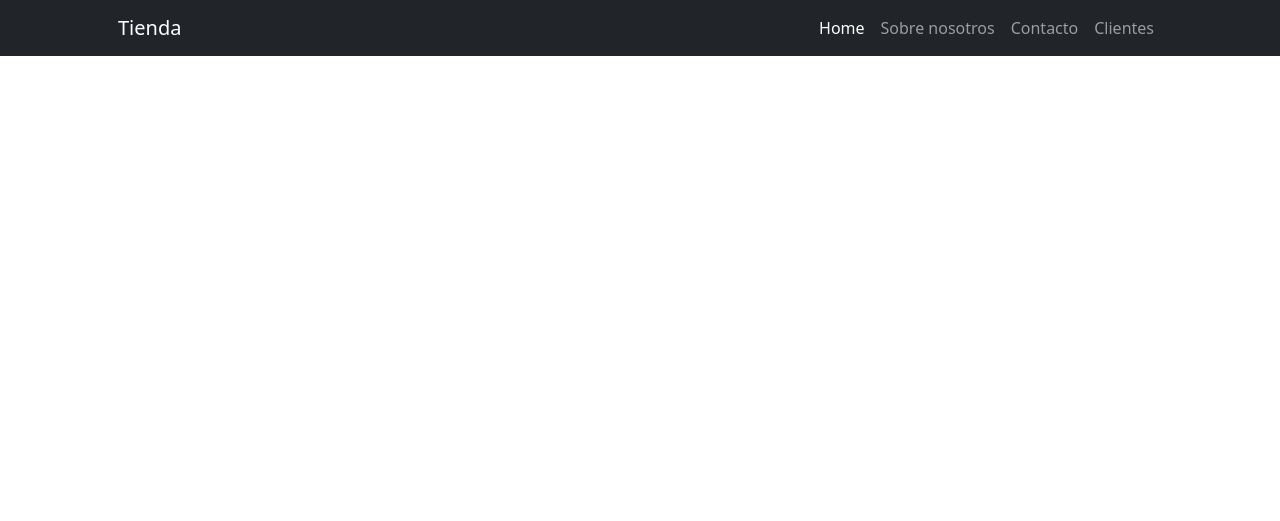
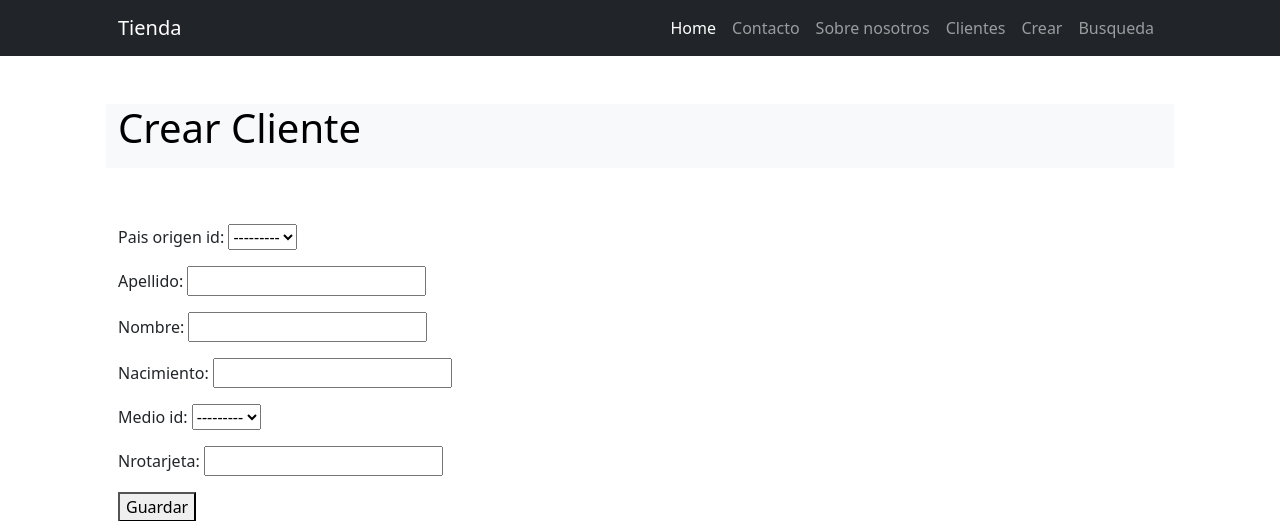
Before and after one commit to Frambuess/Nuevo-Proyecto, a Django app: page /crear/ in a window 1280 px wide. Shown: the top 521 px of the page. Run offline with Django 4.2, Linux system fonts and the light colour scheme; data that the repository does not hold is empty; some libraries are stand-ins or nearby versions.

Commit message:
varios, busqeuda, crear y cli

```diff
--- a/project/apps/CORE/templates/CORE/clientes.html
+++ b/project/apps/CORE/templates/CORE/clientes.html
@@ -1,9 +1,9 @@
 {% extends 'CORE/index.html' %}
 
 
-{% block TITULO %}
+{% block INDEX_TITULO %}
     Clientes
-{% endblock TITULO %}
+{% endblock INDEX_TITULO %}
 
 {% block INDEX_CONTENIDO %}
 
--- a/project/apps/CORE/templates/CORE/crear.html
+++ b/project/apps/CORE/templates/CORE/crear.html
@@ -1,10 +1,10 @@
-{% extends 'Core/base.html' %}
+{% extends 'Core/index.html' %}
 
-{% block TITULO %}
+{% block INDEX_TITULO %}
     Crear Cliente
-{% endblock TITULO %}
+{% endblock INDEX_TITULO %}
 
-{% block CONTENIDO %}
+{% block INDEX_CONTENIDO %}
 
     <form method="post">
         {% csrf_token %}
@@ -14,4 +14,4 @@
     <br>
     <a href="{% url 'Home:home' %}">Ir al menú principal</a>
 
-{% endblock CONTENIDO %}
+{% endblock INDEX_CONTENIDO %}
--- a/project/apps/CORE/templates/CORE/index.html
+++ b/project/apps/CORE/templates/CORE/index.html
@@ -1,16 +1,22 @@
 {% extends 'CORE/base.html' %}
+
+{% load static %}
 
 {% block BASE_CONTENIDO %}
 
-    {% block INDEX_TITULO %}
-
-    {% endblock INDEX_TITULO %}
+<div class="row align-items-center my-5">
+    <h1 class="pb-lg-3 text-bg-light">
+        {% block INDEX_TITULO %}
+            Página de inicio
+        {% endblock INDEX_TITULO %}
+    </h1>
+</div>
 
     {% block INDEX_CONTENIDO %}
 
     <!-- Heading Row-->
     <div class="row gx-4 gx-lg-5 align-items-center my-5">
-        <div class="col-lg-7"><img class="img-fluid rounded mb-4 mb-lg-0" src="https://dummyimage.com/900x400/dee2e6/6c757d.jpg" alt="..." /></div>
+        <div class="col-lg-7"><img class="img-fluid rounded mb-4 mb-lg-0" src="{% static 'CORE/img/fotoppal.png' %}" alt="..." /></div>
         <div class="col-lg-5">
             <h1 class="font-weight-light">Tienda</h1>
             <p>Descripción del negocio</p>
--- a/project/apps/CORE/templates/CORE/navbar.html
+++ b/project/apps/CORE/templates/CORE/navbar.html
@@ -5,9 +5,12 @@
         <div class="collapse navbar-collapse" id="navbarSupportedContent">
             <ul class="navbar-nav ms-auto mb-2 mb-lg-0">
                 <li class="nav-item"><a class="nav-link active" aria-current="page" href="Home:home">Home</a></li>
+                <li class="nav-item"><a class="nav-link" href="#!">Contacto</a></li>
                 <li class="nav-item"><a class="nav-link" href="#!">Sobre nosotros</a></li>
-                <li class="nav-item"><a class="nav-link" href="#!">Contacto</a></li>
                 <li class="nav-item"><a class="nav-link" href="{% url 'Home:clientes' %}">Clientes</a></li>
+                <li class="nav-item"><a class="nav-link" href="{% url 'Home:crear' %}">Crear</a></li>
+                <li class="nav-item"><a class="nav-link" href="{% url 'Home:busqueda' %}">Busqueda</a></li>
+
             </ul>
         </div>
     </div>
--- a/project/apps/CORE/views.py
+++ b/project/apps/CORE/views.py
@@ -48,4 +48,4 @@ def busqueda(request: HttpRequest) -> HttpResponse:
         "clientes_nacimiento": cliente_nacimiento,
         "clientes_pais": cliente_pais
     }
-    return render(request, "CORE/search.html", contexto)
+    return render(request, "CORE/busqueda.html", contexto)
```
Also changed, not shown: project/apps/CORE/templates/CORE/busqueda.html (renamed from project/apps/CORE/templates/CORE/search.html, +5 -5 lines), project/apps/CORE/static/CORE/img/fotoppal.png (added), project/readme.md, 7 other files.
